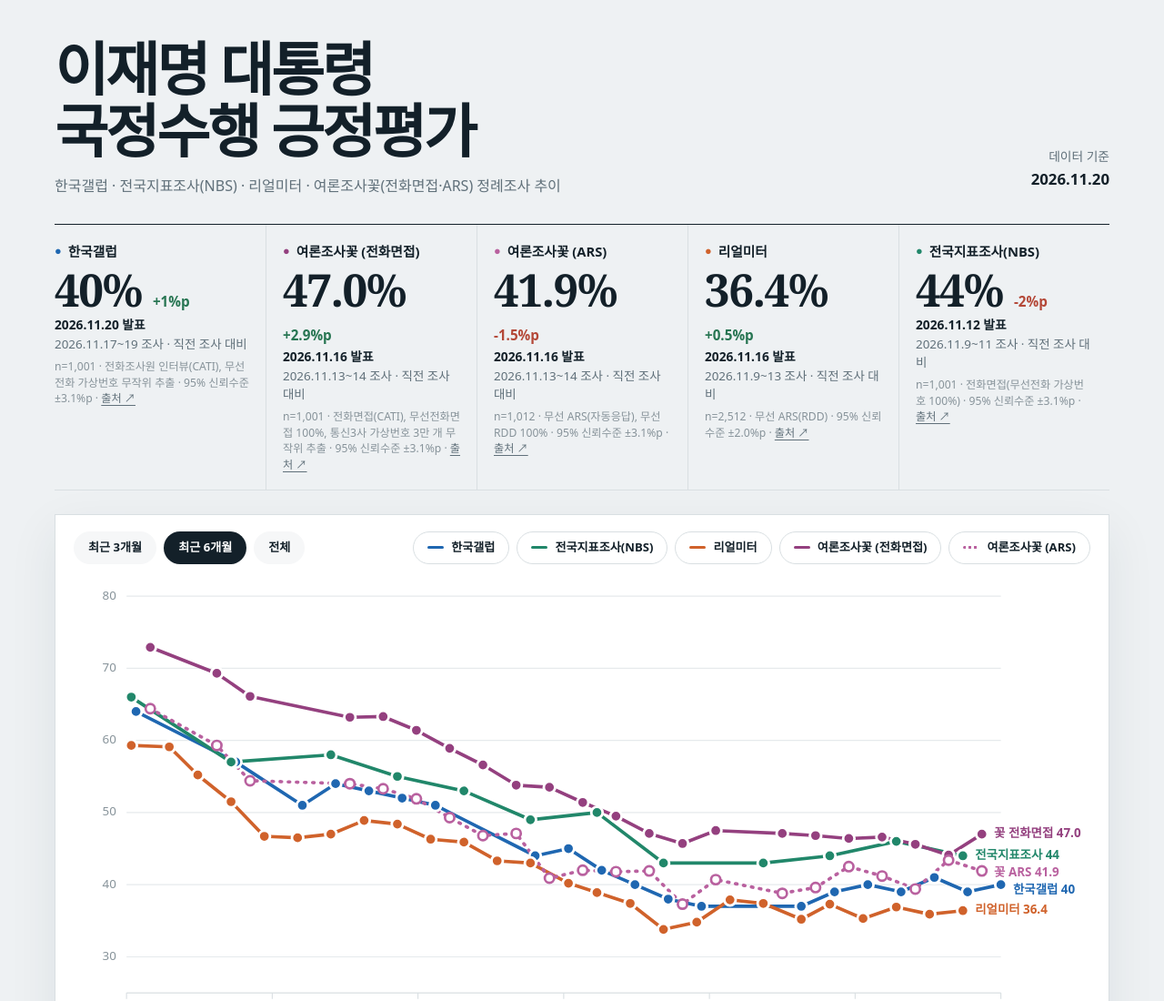
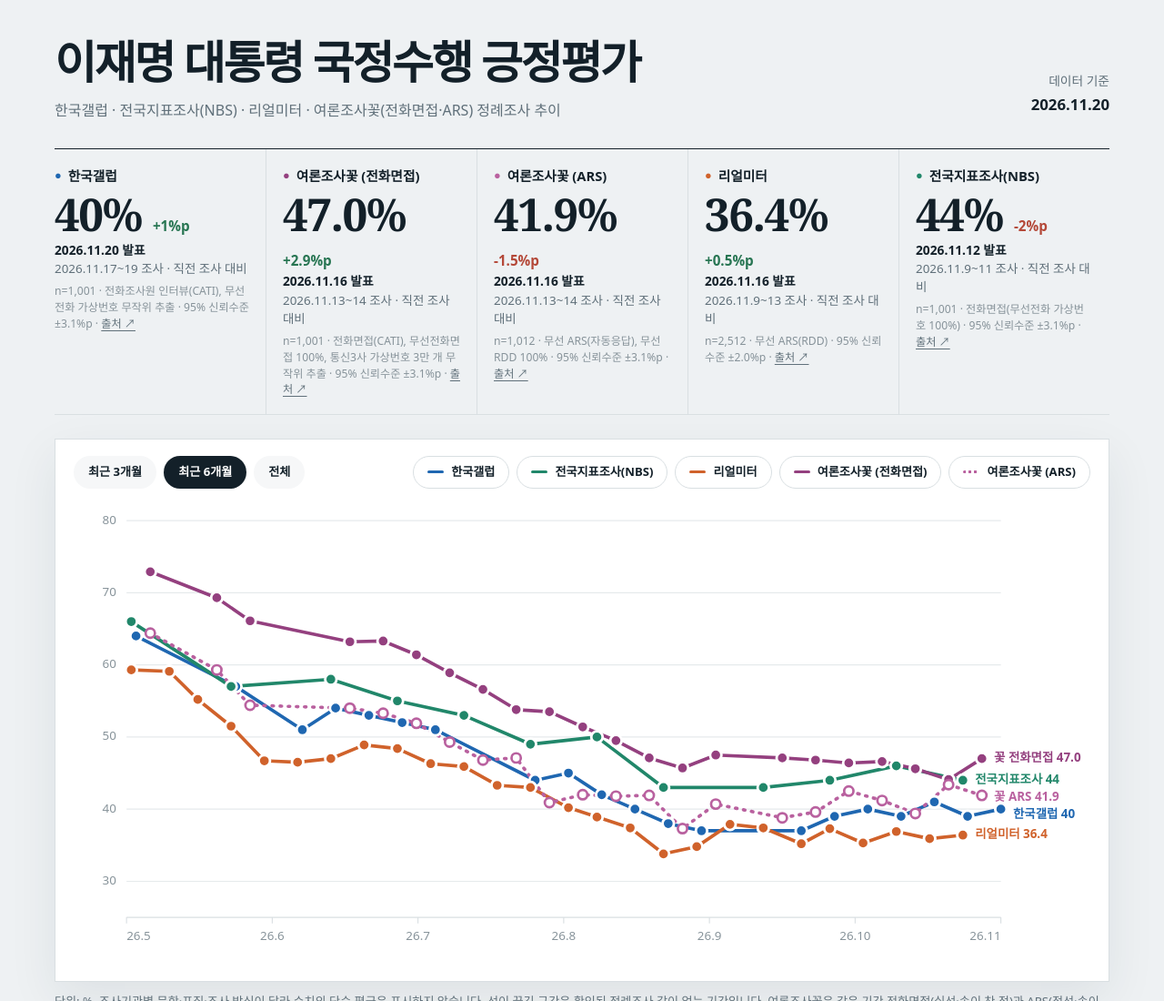
Before and after one commit to nalm/president-approval, a plain HTML site: page index.html in a window 1280 px wide. Shown: the top 1100 px of the page at 91% size. Drawn offline with Linux system fonts and the light colour scheme.

Commit message:
PC에서 본문 제목 한 줄 표시

```diff
--- a/index.html
+++ b/index.html
@@ -13,7 +13,7 @@
 <main class="wrap">
   <header class="masthead">
     <div>
-      <h1>이재명 대통령<br>국정수행 긍정평가</h1>
+      <h1>이재명 대통령<br class="br-m"> 국정수행 긍정평가</h1>
       <p class="sub" id="sub">한국갤럽 · 전국지표조사(NBS) · 리얼미터 · 여론조사꽃(전화면접·ARS) 정례조사 추이</p>
     </div>
     <div class="stamp" aria-live="polite">
--- a/style.css
+++ b/style.css
@@ -98,3 +98,7 @@ h2{font-size:1rem;margin:0 0 8px}
   .ranges{width:100%;display:grid;grid-template-columns:1fr}
   .ranges .pill{width:100%;justify-content:center}
 }
+@media (min-width:761px){
+  .br-m{display:none}
+  h1{white-space:nowrap;font-size:clamp(2rem,3.9vw,3.6rem)}
+}
```
